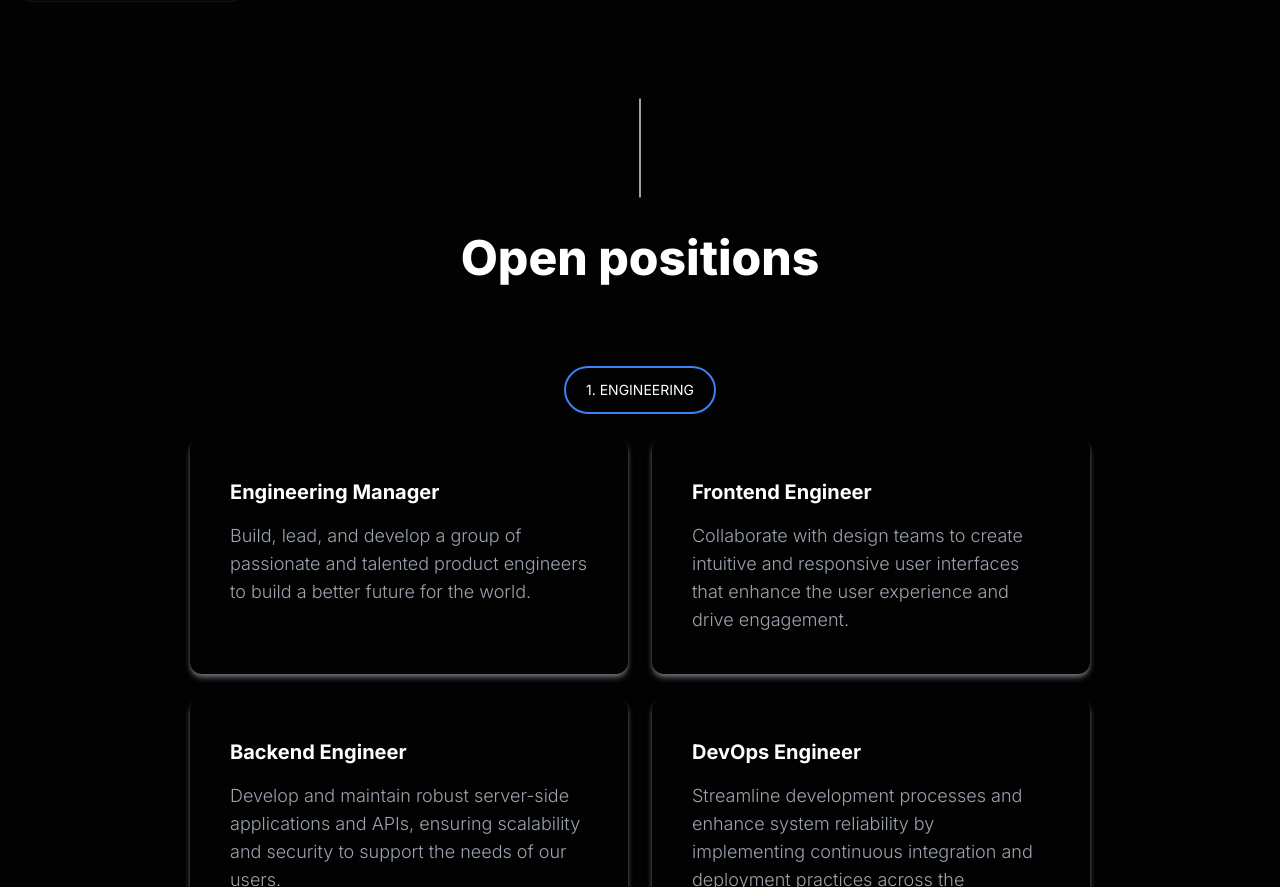
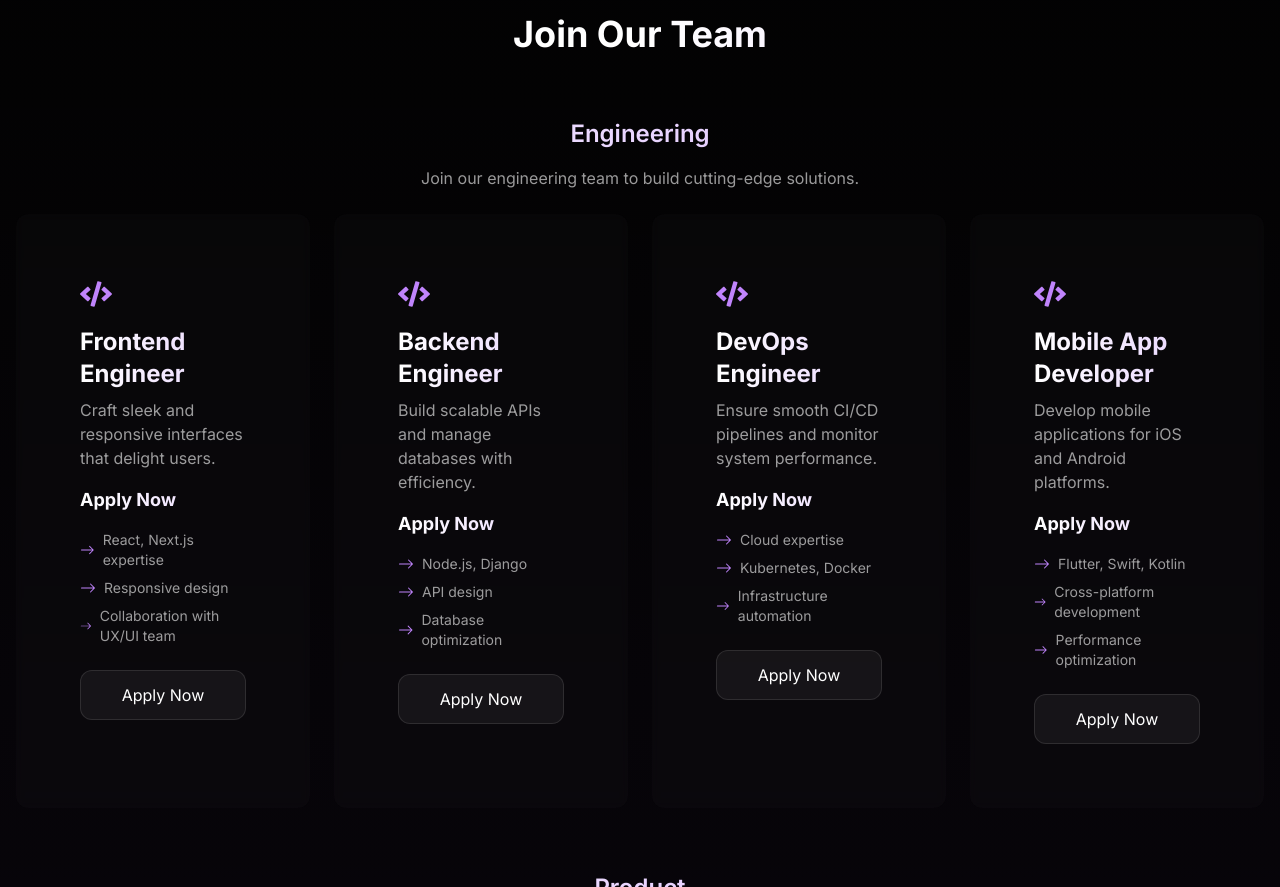
Before and after one commit to ebeeyuuu/react-uniglow, a Next.js app: page /pages/about/team in a window 1280 px wide. Shown: the part 2523-3410 px from the top of the page. Built offline with nearby package versions, Linux system fonts and the light colour scheme.

Commit message:
updated hiring, team, and contact us component

```diff
--- a/src/app/components/About/Team/Hiring.tsx
+++ b/src/app/components/About/Team/Hiring.tsx
@@ -1,115 +1,199 @@
-import React, { useEffect } from "react";
-import AOS from "aos";
-import "aos/dist/aos.css";
+"use client";
+
+import React from "react";
+import { BsArrowRight } from "react-icons/bs";
+import { FaCode, FaPaintBrush, FaBullhorn, FaHandsHelping } from "react-icons/fa";
+
+const roles = {
+  Engineering: {
+    description: "Join our engineering team to build cutting-edge solutions.",
+    items: [
+      {
+        title: "Frontend Engineer",
+        icon: FaCode,
+        description: "Craft sleek and responsive interfaces that delight users.",
+        features: ["React, Next.js expertise", "Responsive design", "Collaboration with UX/UI team"],
+        price: "Apply Now",
+      },
+      {
+        title: "Backend Engineer",
+        icon: FaCode,
+        description: "Build scalable APIs and manage databases with efficiency.",
+        features: ["Node.js, Django", "API design", "Database optimization"],
+        price: "Apply Now",
+      },
+      {
+        title: "DevOps Engineer",
+        icon: FaCode,
+        description: "Ensure smooth CI/CD pipelines and monitor system performance.",
+        features: ["Cloud expertise", "Kubernetes, Docker", "Infrastructure automation"],
+        price: "Apply Now",
+      },
+      {
+        title: "Mobile App Developer",
+        icon: FaCode,
+        description: "Develop mobile applications for iOS and Android platforms.",
+        features: ["Flutter, Swift, Kotlin", "Cross-platform development", "Performance optimization"],
+        price: "Apply Now",
+      },
+    ],
+  },
+  Product: {
+    description: "Shape the direction of our products and user experiences.",
+    items: [
+      {
+        title: "Product Manager",
+        icon: FaPaintBrush,
+        description: "Drive product development and strategy to meet user needs.",
+        features: ["Market research", "Roadmap planning", "Cross-functional leadership"],
+        price: "Apply Now",
+      },
+      {
+        title: "UX Designer",
+        icon: FaPaintBrush,
+        description: "Design intuitive experiences that resonate with users.",
+        features: ["Wireframing, prototyping", "User research", "Design systems"],
+        price: "Apply Now",
+      },
+      {
+        title: "UI Designer",
+        icon: FaPaintBrush,
+        description: "Create visually stunning user interfaces with creativity.",
+        features: ["Visual design", "Interaction design", "Accessibility focus"],
+        price: "Apply Now",
+      },
+      {
+        title: "Data Analyst",
+        icon: FaPaintBrush,
+        description: "Analyze data and extract insights to guide decisions.",
+        features: ["Data visualization", "SQL, Python", "A/B testing"],
+        price: "Apply Now",
+      },
+    ],
+  },
+  Marketing: {
+    description: "Join our marketing team to amplify our brand’s reach.",
+    items: [
+      {
+        title: "Social Media Manager",
+        icon: FaBullhorn,
+        description: "Lead our online presence and engage with our audience.",
+        features: ["Content creation", "Platform strategy", "Community building"],
+        price: "Apply Now",
+      },
+      {
+        title: "SEO Specialist",
+        icon: FaBullhorn,
+        description: "Optimize content for search engines and drive traffic.",
+        features: ["Keyword research", "Analytics reporting", "SEO tools expertise"],
+        price: "Apply Now",
+      },
+      {
+        title: "Content Writer",
+        icon: FaBullhorn,
+        description: "Create compelling content that resonates with our users.",
+        features: ["Blog posts, articles", "Marketing copywriting", "Brand tone alignment"],
+        price: "Apply Now",
+      },
+      {
+        title: "Performance Marketer",
+        icon: FaBullhorn,
+        description: "Run and optimize ad campaigns to maximize ROI.",
+        features: ["Campaign management", "PPC, social ads", "Conversion optimization"],
+        price: "Apply Now",
+      },
+    ],
+  },
+  Support: {
+    description: "Support our users and help them succeed with our products.",
+    items: [
+      {
+        title: "Customer Support Specialist",
+        icon: FaHandsHelping,
+        description: "Assist users with queries and ensure satisfaction.",
+        features: ["Helpdesk tools", "Conflict resolution", "Feedback collection"],
+        price: "Apply Now",
+      },
+      {
+        title: "Technical Support Engineer",
+        icon: FaHandsHelping,
+        description: "Solve technical issues and guide users through solutions.",
+        features: ["Troubleshooting", "System knowledge", "Team collaboration"],
+        price: "Apply Now",
+      },
+      {
+        title: "Onboarding Specialist",
+        icon: FaHandsHelping,
+        description: "Guide new users and ensure a smooth onboarding process.",
+        features: ["Process documentation", "User training", "Relationship building"],
+        price: "Apply Now",
+      },
+      {
+        title: "Support Team Lead",
+        icon: FaHandsHelping,
+        description: "Manage support operations and improve workflows.",
+        features: ["Team management", "Escalation handling", "Process optimization"],
+        price: "Apply Now",
+      },
+    ],
+  },
+};
 
 const Hiring = () => {
-  useEffect(() => {
-    AOS.init({
-      once: true,
-    });
-  }, []);
+  return (
+    <section className="py-24 relative">
+      <div className="absolute inset-0 bg-gradient-to-b from-transparent via-purple-500/5 to-transparent" />
+      <div className="max-w-7xl mx-auto px-4 relative">
+        <div className="text-center mb-16">
+          <h2 className="text-2xl lg:text-4xl font-bold bg-gradient-to-r from-white mb-4 via-white to-purple-200 bg-clip-text text-transparent">
+            Join Our Team
+          </h2>
+        </div>
 
-  return (
-    <div className="w-full h-full flex flex-col gap-9 justify-center items-center">
+        {Object.entries(roles).map(([section, { description, items }]) => (
+          <div key={section} className="mb-16">
+            <h3 className="text-lg lg:text-2xl text-center flex justify-center items-center font-semibold bg-gradient-to-r from-white mb-4 via-purple-200 to-purple-300 bg-clip-text text-transparent">{section}</h3>
+            <p className="text-xs lg:text-base text-center flex justify-center items-center text-white/60 mb-6">{description}</p>
+            <div className="grid grid-cols-1 md:grid-cols-2 lg:grid-cols-4 gap-6">
+              {items.map((role, index) => (
                 <div
-        className="min-h-[100px] border rounded-full border-zinc-400"
-        data-aos="fade-up"
-        data-aos-delay="450"
+                  key={index}
+                  className="group relative bg-white/[0.02] border-white/10 backdrop-blur-sm hover:border-purple-500/20 transition-all duration-300 p-10 rounded-xl"
                 >
-        {" "}
+                  <div className="absolute inset-0 bg-gradient-to-r from-purple-500/10 to-transparent opacity-0 group-hover:opacity-100 transition-opacity rounded-xl smooth-animation" />
+                  <div className="relative p-6">
+                    <role.icon className="h-8 w-8 text-purple-400 mb-4" />
+                    <h4 className="text-lg lg:text-2xl font-bold bg-gradient-to-r from-white via-purple-100 to-purple-200 bg-clip-text text-transparent mb-2">
+                      {role.title}
+                    </h4>
+                    <p className="text-white/60 mb-4 text-xs lg:text-base">
+                      {role.description}
+                    </p>
+                    <div className="text-sm lg:text-lg font-bold mb-4 bg-gradient-to-r from-white to-purple-200 bg-clip-text text-transparent">
+                      {role.price}
                     </div>
-      <div
-        className="text-5xl font-extrabold max-md:scale-[70%] scale-100 transition-all duration-300 ease-in-out"
-        data-aos="fade-up"
-        data-aos-delay="500"
+                    <ul className="space-y-2 mb-6">
+                      {role.features.map((feature, i) => (
+                        <li
+                          key={i}
+                          className="text-sm text-white/60 flex items-center"
                         >
-        Open positions
-      </div>
-      <div
-        className="flex flex-col gap-6 justify-center mt-12 items-center w-full h-full px-10"
-        data-aos="fade-up"
-        data-aos-delay="500"
-      >
-        <div className="border-2 border-blue-500 rounded-full px-5 py-3 uppercase text-sm">
-          1. Engineering
-        </div>
-        <div className="grid grid-cols-1 md:grid-cols-2 gap-6 w-3/4 mx-auto">
-          <div className="rounded-xl gap-4 flex flex-col p-10 shadow-md shadow-zinc-500">
-            <div className="text-xl font-bold">Engineering Manager</div>
-            <div className="text-lg font-light text-gray-400">
-              Build, lead, and develop a group of passionate and talented
-              product engineers to build a better future for the world.
+                          <BsArrowRight className="h-4 w-4 text-xs lg:text-base text-purple-400 mr-2" />
+                          {feature}
+                        </li>
+                      ))}
+                    </ul>
+                    <button className="text-xs lg:text-base w-full bg-white/5 scale-100 hover:scale-110 smooth-animation border border-white/10 px-5 py-3 rounded-xl">
+                      Apply Now
+                    </button>
                   </div>
                 </div>
-          <div className="rounded-xl gap-4 flex flex-col p-10 shadow-md shadow-zinc-500">
-            <div className="text-xl font-bold">Frontend Engineer</div>
-            <div className="text-lg font-light text-gray-400">
-              Collaborate with design teams to create intuitive and responsive
-              user interfaces that enhance the user experience and drive
-              engagement.
+              ))}
             </div>
           </div>
-          <div className="rounded-xl gap-4 flex flex-col p-10 shadow-md shadow-zinc-500">
-            <div className="text-xl font-bold">Backend Engineer</div>
-            <div className="text-lg font-light text-gray-400">
-              Develop and maintain robust server-side applications and APIs,
-              ensuring scalability and security to support the needs of our
-              users.
+        ))}
       </div>
-          </div>
-          <div className="rounded-xl gap-4 flex flex-col p-10 shadow-md shadow-zinc-500">
-            <div className="text-xl font-bold">DevOps Engineer</div>
-            <div className="text-lg font-light text-gray-400">
-              Streamline development processes and enhance system reliability by
-              implementing continuous integration and deployment practices
-              across the organization.
-            </div>
-          </div>
-        </div>
-      </div>
-      <div
-        className="flex flex-col gap-6 justify-center mt-20 items-center w-full h-full px-10"
-        data-aos="fade-up"
-      >
-        <div className="border-2 border-green-500 rounded-full px-5 py-3 uppercase text-sm">
-          2. Product
-        </div>
-        <div className="grid grid-cols-1 md:grid-cols-2 gap-6 w-3/4 mx-auto">
-          <div className="rounded-xl gap-4 flex flex-col p-10 shadow-md shadow-zinc-500">
-            <div className="text-xl font-bold">Product Manager</div>
-            <div className="text-lg font-light text-gray-400">
-              Define the product vision and strategy, ensuring alignment with
-              market needs and business objectives while leading
-              cross-functional teams to deliver successful products.
-            </div>
-          </div>
-          <div className="rounded-xl gap-4 flex flex-col p-10 shadow-md shadow-zinc-500">
-            <div className="text-xl font-bold">Product Designer</div>
-            <div className="text-lg font-light text-gray-400">
-              Create user-centered designs by conducting user research and
-              testing, translating complex ideas into elegant and functional
-              products that enhance the user experience.
-            </div>
-          </div>
-          <div className="rounded-xl gap-4 flex flex-col p-10 shadow-md shadow-zinc-500">
-            <div className="text-xl font-bold">Product Marketing Manager</div>
-            <div className="text-lg font-light text-gray-400">
-              Develop and execute marketing strategies that resonate with target
-              audiences, ensuring successful product launches and driving
-              product adoption in the market.
-            </div>
-          </div>
-          <div className="rounded-xl gap-4 flex flex-col p-10 shadow-md shadow-zinc-500">
-            <div className="text-xl font-bold">Product Analyst</div>
-            <div className="text-lg font-light text-gray-400">
-              Analyze product performance metrics and user feedback to provide
-              insights and recommendations that inform product enhancements and
-              drive continuous improvement.
-            </div>
-          </div>
-        </div>
-      </div>
-    </div>
+    </section>
   );
 };
 
```
Also changed, not shown: src/app/components/About/Team/ContactUs.tsx (+81 -1 lines), src/app/components/About/Team/Team.tsx (+12 -26 lines). Lines whose indentation alone changed are shown as unchanged.
